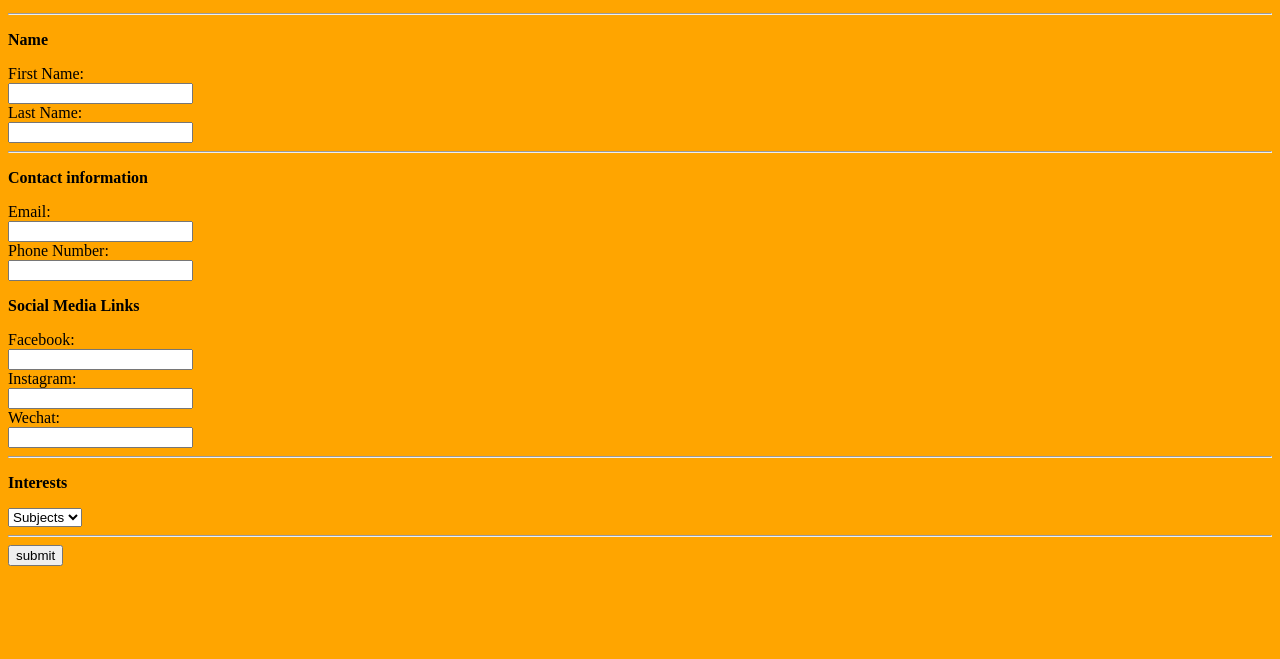
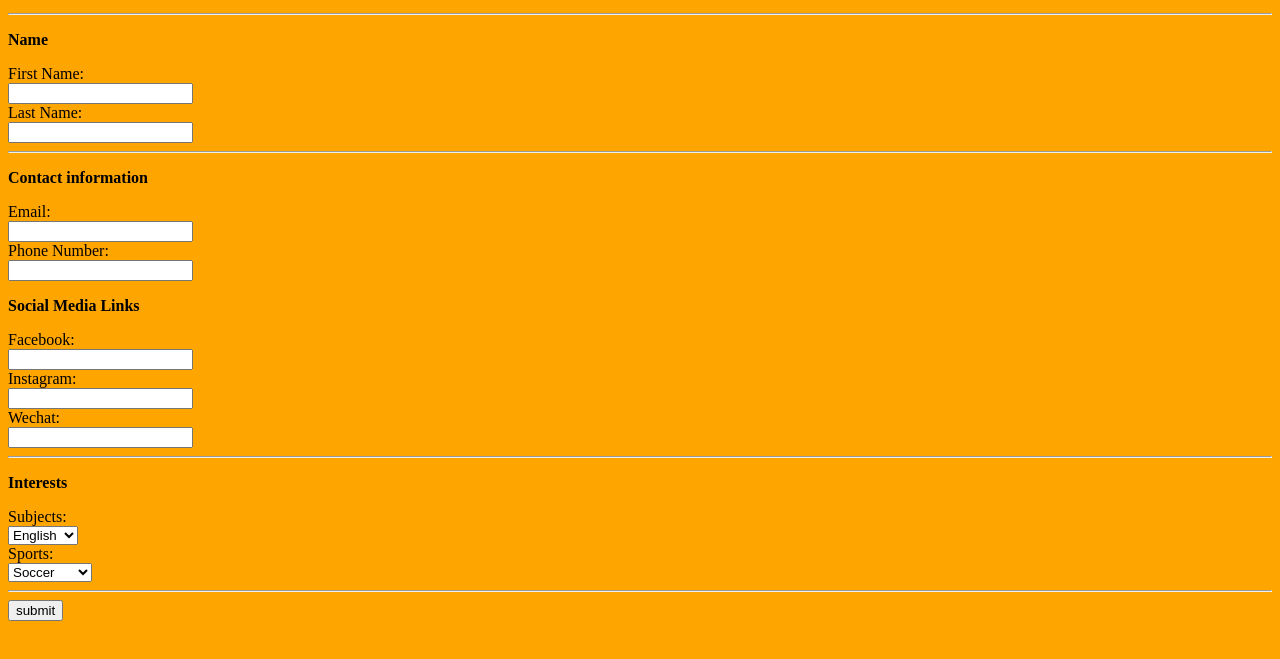
Before and after one commit to dennikey/Meeting-Scheduler-HacktheNorth-2019, a plain HTML site: page index.html in a window 1280 px wide. Shown: the part 101-760 px from the top of the page. Drawn offline with Linux system fonts and the light colour scheme.

Commit message:
Update index.html

```diff
--- a/index.html
+++ b/index.html
@@ -58,11 +58,22 @@ function getVal()
 <hr>
 
 <p><b>Interests</b></p>
+
+<form>
+Subjects: <br>
 <select>
-  <option value="subjects">Subjects</option>
-  <option value="sports">Sports</option>
-  <option value="leisure">Leisure</option>
+  <option value="english">English</option>
+  <option value="math">Math</option>
+  <option value="science">Science</option>
 </select>
+
+
+<br> Sports: <br>
+<select>
+<option value="soccer">Soccer</option>
+<option value="basketball">Basketball</option>
+</select>
+</form>
 
 <hr>
 
```
